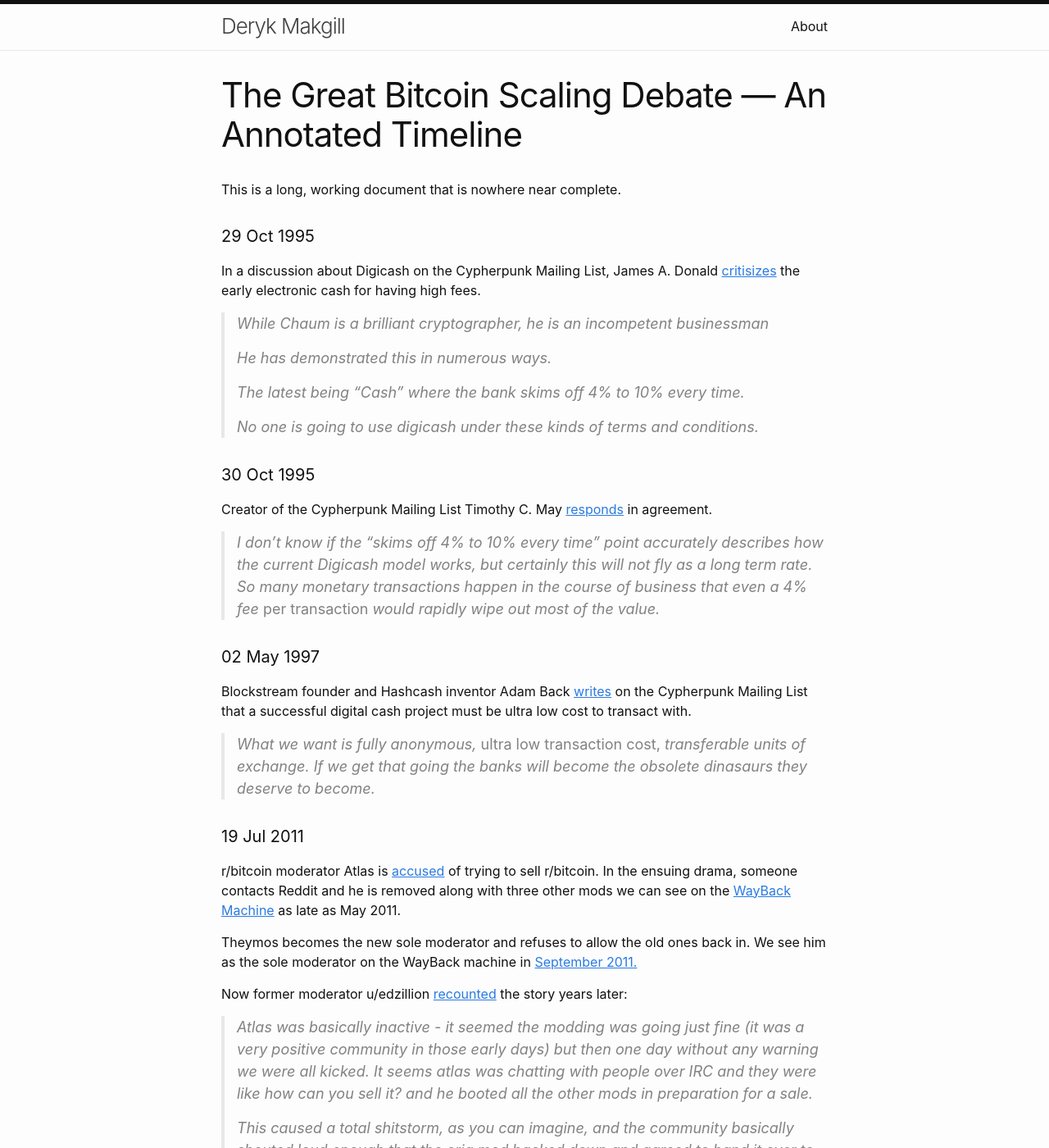
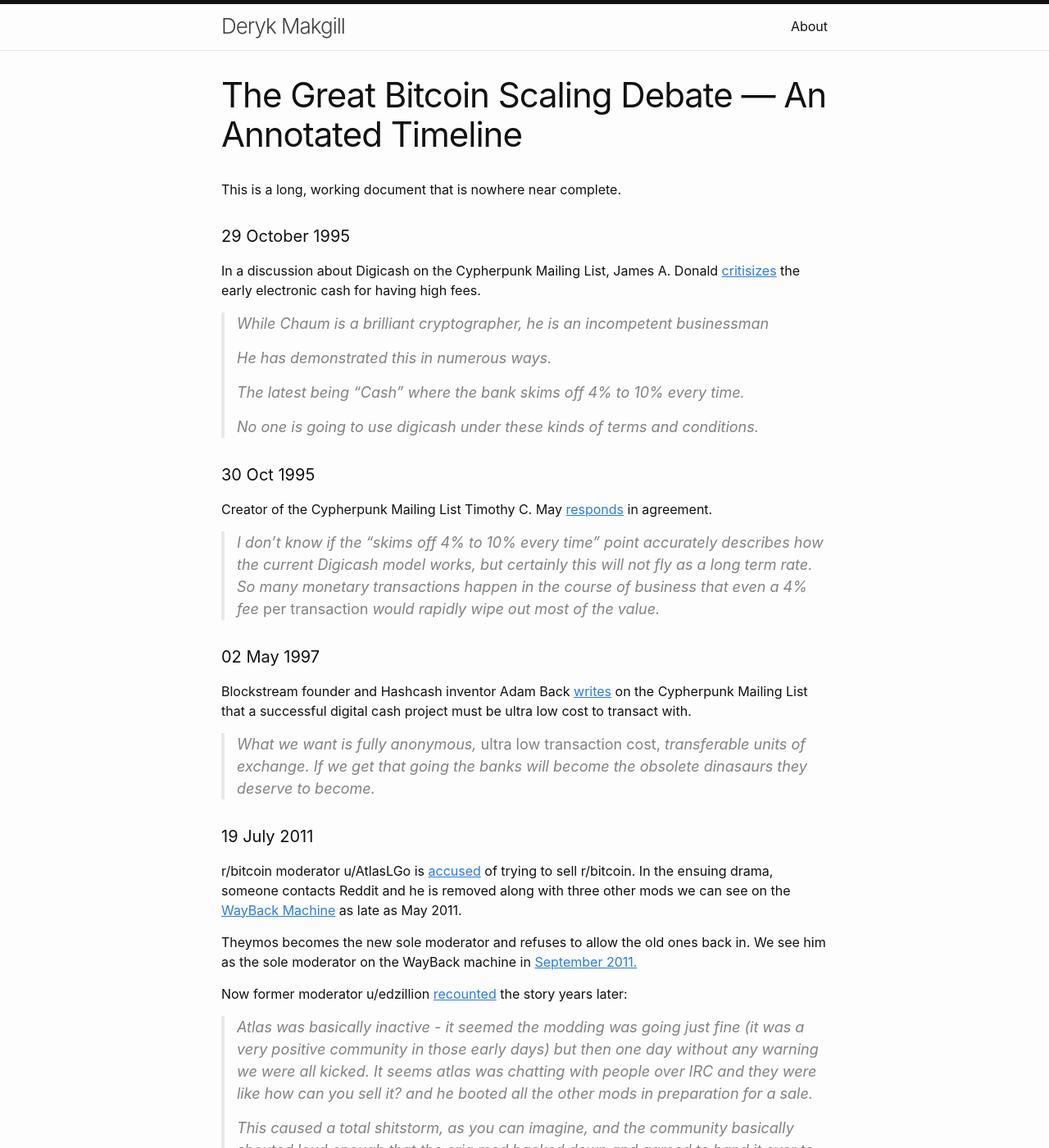
Before and after one commit to derykmakgill/krawisz, a Jekyll site: the page built from test.md, in a window 1280 px wide and 1400 px high. Shown: the whole window at 82% size. Built offline with Jekyll 4.4.1, drawn with Linux system fonts in a browser that asks for light colours; some of the changed text lies outside the part shown.

Commit message:
Update test.md

```diff
--- a/test.md
+++ b/test.md
@@ -5,7 +5,7 @@
 
 This is a long, working document that is nowhere near complete.
 
-#### 29 Oct 1995
+#### 29 October 1995
 
 In a discussion about Digicash on the Cypherpunk Mailing List,
 James A. Donald [critisizes](http://mailing-list-archive.cryptoanarchy.wiki/archive/1995/10/cedf031887bdce1f992b8382dc4c27486c61a68bebd117b9bf2818fa2d6dbe23/)
@@ -38,9 +38,9 @@
 
 >What we want is fully anonymous, *ultra low transaction cost,* transferable units of exchange.  If we get that going the banks will become the obsolete dinasaurs they deserve to become.
 
-#### 19 Jul 2011
+#### 19 July 2011
 
-r/bitcoin moderator Atlas is [accused](https://bitcointalk.org/index.php?topic=30211.0) of trying to sell r/bitcoin. In the ensuing drama, someone contacts Reddit and he is removed along with three other mods we can see on the [WayBack Machine](https://web.archive.org/web/20110530125818/https://www.reddit.com/r/Bitcoin/new/) as late as May 2011.
+r/bitcoin moderator u/AtlasLGo is [accused](https://bitcointalk.org/index.php?topic=30211.0) of trying to sell r/bitcoin. In the ensuing drama, someone contacts Reddit and he is removed along with three other mods we can see on the [WayBack Machine](https://web.archive.org/web/20110530125818/https://www.reddit.com/r/Bitcoin/new/) as late as May 2011.
 
 Theymos becomes the new sole moderator and refuses to allow the old ones back in. We see him as the sole moderator on the WayBack machine in [September 2011.](https://web.archive.org/web/20110927021847/https://www.reddit.com/r/Bitcoin/new/)
 
```
Also changed, not shown: other parts of test.md (+2 -2 lines).
